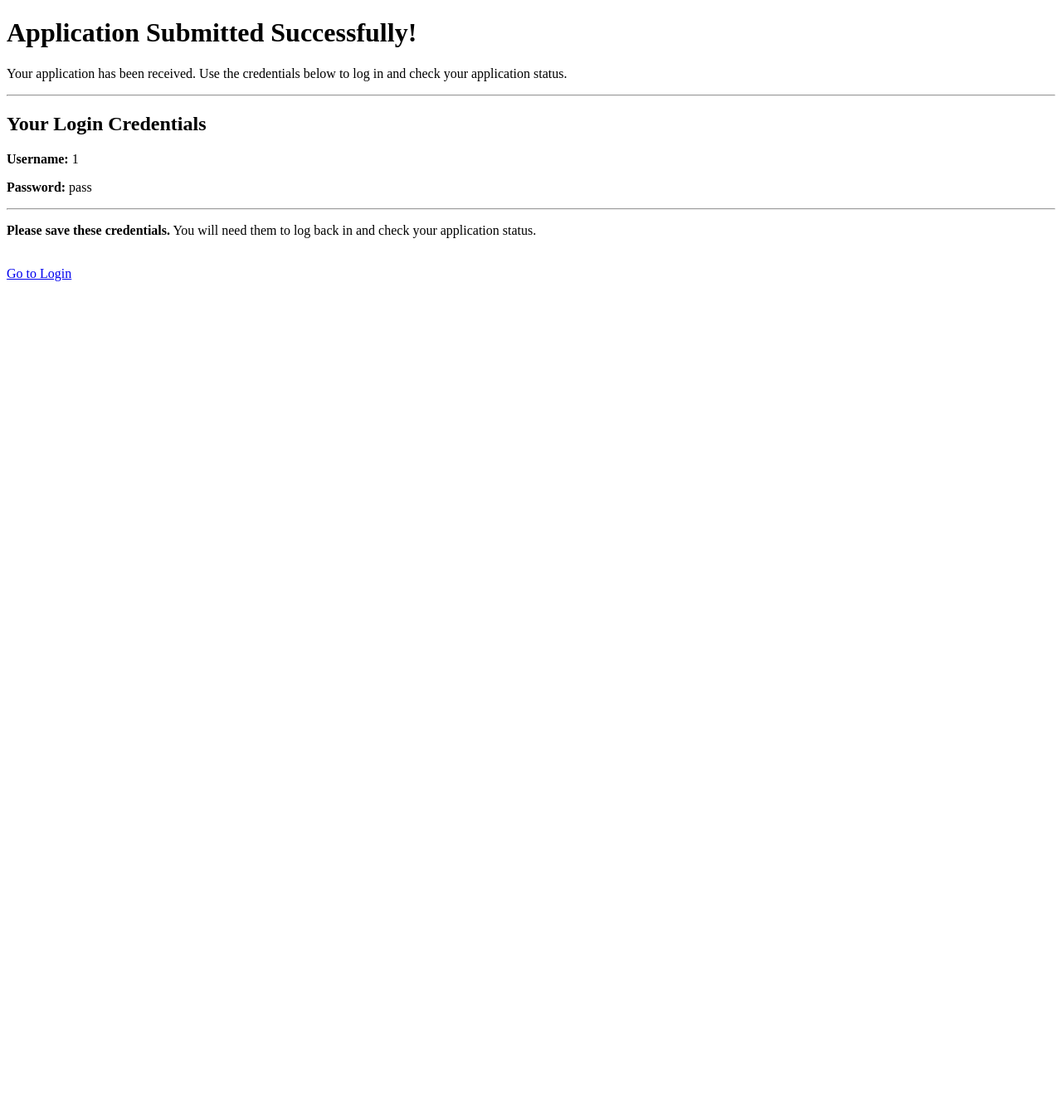
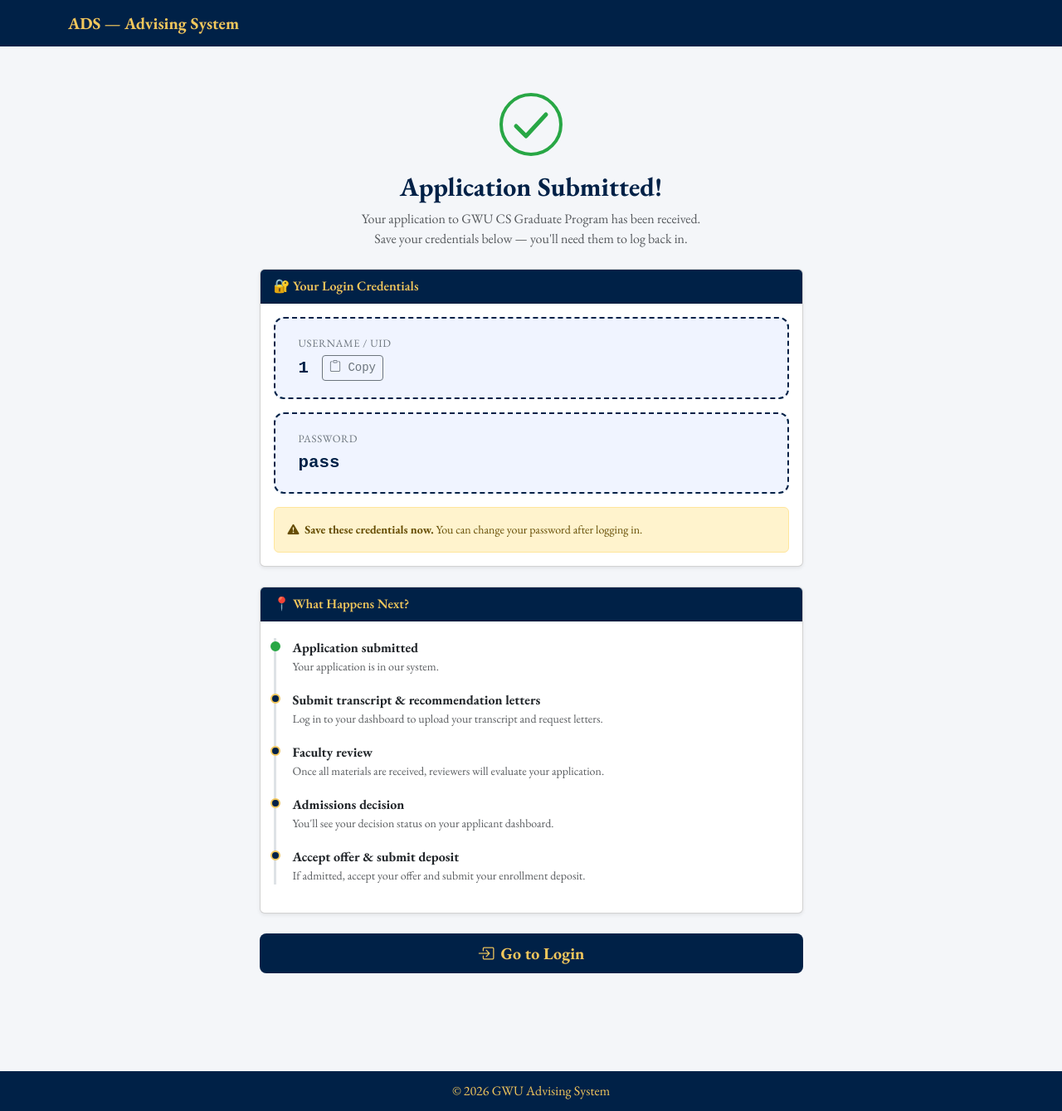
Before and after one commit to risharmaa/university_system, a Flask app: template templates/applicant_registered.html in a window 1280 px wide. Shown: the whole page at 83% size. Before the commit the page ends 339 px from the top, so only its background shows below. Run offline with Flask 3, Linux system fonts and the light colour scheme; the template is opened without the code that fills it: most values are stand-ins (such as "Sample title", 1, 10 or a date in 2020).

Commit message:
Styled application submitted page with animated checkmark and credentials card

```diff
--- a/templates/applicant_registered.html
+++ b/templates/applicant_registered.html
@@ -1,16 +1,132 @@
-<!DOCTYPE html>
-<html>
-<head><title>Application Submitted</title></head>
-<body>
-  <h1>Application Submitted Successfully!</h1>
-  <p>Your application has been received. Use the credentials below to log in and check your application status.</p>
-  <hr>
-  <h2>Your Login Credentials</h2>
-  <p><strong>Username:</strong> {{ uid }}</p>
-  <p><strong>Password:</strong> pass</p>
-  <hr>
-  <p><strong>Please save these credentials.</strong> You will need them to log back in and check your application status.</p>
-  <br>
-  <a href="{{ url_for('login') }}">Go to Login</a>
-</body>
-</html>
+{% extends "basic.html" %}
+{% block title %}Application Submitted - GWU CS{% endblock %}
+{% block content %}
+<style>
+  /* Animated checkmark */
+  .check-circle { width: 80px; height: 80px; }
+  .check-circle circle {
+    fill: none; stroke: #28a745; stroke-width: 4;
+    stroke-dasharray: 226; stroke-dashoffset: 226;
+    animation: draw-circle 0.6s ease forwards;
+  }
+  .check-circle polyline {
+    fill: none; stroke: #28a745; stroke-width: 5; stroke-linecap: round; stroke-linejoin: round;
+    stroke-dasharray: 80; stroke-dashoffset: 80;
+    animation: draw-check 0.4s ease 0.5s forwards;
+  }
+  @keyframes draw-circle { to { stroke-dashoffset: 0; } }
+  @keyframes draw-check  { to { stroke-dashoffset: 0; } }
+
+  /* Credentials box */
+  .cred-box {
+    background: #f0f4ff; border: 2px dashed #002147;
+    border-radius: 12px; padding: 20px 28px;
+    font-family: 'Courier New', monospace; font-size: 1.05rem;
+  }
+  .cred-box .label { color: #6c757d; font-size: 0.8rem; text-transform: uppercase; letter-spacing: 0.05em; font-family: 'EB Garamond', serif; }
+  .cred-box .value { font-size: 1.3rem; font-weight: 700; color: #002147; }
+
+  /* Timeline */
+  .timeline { border-left: 3px solid #dee2e6; padding-left: 20px; }
+  .timeline-item { position: relative; margin-bottom: 18px; }
+  .timeline-item::before {
+    content: ''; position: absolute; left: -27px; top: 4px;
+    width: 12px; height: 12px; border-radius: 50%; background: #002147; border: 2px solid #F2C75C;
+  }
+  .timeline-item.done::before { background: #28a745; border-color: #28a745; }
+</style>
+
+<div class="row justify-content-center mt-2">
+  <div class="col-lg-7">
+
+    <!-- Success Banner -->
+    <div class="text-center mb-4">
+      <svg class="check-circle mb-3" viewBox="0 0 80 80">
+        <circle cx="40" cy="40" r="36"/>
+        <polyline points="22,42 34,54 58,28"/>
+      </svg>
+      <h2 class="fw-bold" style="color:#002147;">Application Submitted!</h2>
+      <p class="text-muted">Your application to GWU CS Graduate Program has been received.<br>Save your credentials below — you'll need them to log back in.</p>
+    </div>
+
+    <!-- Credentials Card -->
+    <div class="card shadow-sm mb-4">
+      <div class="card-header fw-semibold" style="background:#002147;color:#F2C75C;">
+        🔐 Your Login Credentials
+      </div>
+      <div class="card-body">
+        <div class="cred-box mb-3">
+          <div class="label mb-1">Username / UID</div>
+          <div class="d-flex align-items-center gap-3">
+            <span class="value" id="uid-val">{{ uid }}</span>
+            <button class="btn btn-sm btn-outline-secondary" onclick="copyUID()" id="copy-btn">
+              <i class="bi bi-clipboard"></i> Copy
+            </button>
+          </div>
+        </div>
+        <div class="cred-box">
+          <div class="label mb-1">Password</div>
+          <div class="value">pass</div>
+        </div>
+        <div class="alert alert-warning mt-3 mb-0 small">
+          <i class="bi bi-exclamation-triangle-fill me-1"></i>
+          <strong>Save these credentials now.</strong> You can change your password after logging in.
+        </div>
+      </div>
+    </div>
+
+    <!-- What happens next -->
+    <div class="card shadow-sm mb-4">
+      <div class="card-header fw-semibold" style="background:#002147;color:#F2C75C;">
+        📍 What Happens Next?
+      </div>
+      <div class="card-body">
+        <div class="timeline mt-1">
+          <div class="timeline-item done">
+            <strong>Application submitted</strong>
+            <div class="text-muted small">Your application is in our system.</div>
+          </div>
+          <div class="timeline-item">
+            <strong>Submit transcript &amp; recommendation letters</strong>
+            <div class="text-muted small">Log in to your dashboard to upload your transcript and request letters.</div>
+          </div>
+          <div class="timeline-item">
+            <strong>Faculty review</strong>
+            <div class="text-muted small">Once all materials are received, reviewers will evaluate your application.</div>
+          </div>
+          <div class="timeline-item">
+            <strong>Admissions decision</strong>
+            <div class="text-muted small">You'll see your decision status on your applicant dashboard.</div>
+          </div>
+          <div class="timeline-item">
+            <strong>Accept offer &amp; submit deposit</strong>
+            <div class="text-muted small">If admitted, accept your offer and submit your enrollment deposit.</div>
+          </div>
+        </div>
+      </div>
+    </div>
+
+    <div class="d-grid mb-5">
+      <a href="{{ url_for('login') }}" class="btn btn-lg fw-bold" style="background:#002147;color:#F2C75C;">
+        <i class="bi bi-box-arrow-in-right me-2"></i>Go to Login
+      </a>
+    </div>
+
+  </div>
+</div>
+
+<script>
+function copyUID() {
+  const uid = document.getElementById('uid-val').innerText;
+  navigator.clipboard.writeText(uid).then(() => {
+    const btn = document.getElementById('copy-btn');
+    btn.innerHTML = '<i class="bi bi-check-lg"></i> Copied!';
+    btn.classList.replace('btn-outline-secondary', 'btn-success');
+    setTimeout(() => {
+      btn.innerHTML = '<i class="bi bi-clipboard"></i> Copy';
+      btn.classList.replace('btn-success', 'btn-outline-secondary');
+    }, 2000);
+  });
+}
+</script>
+{% endblock %}
```
